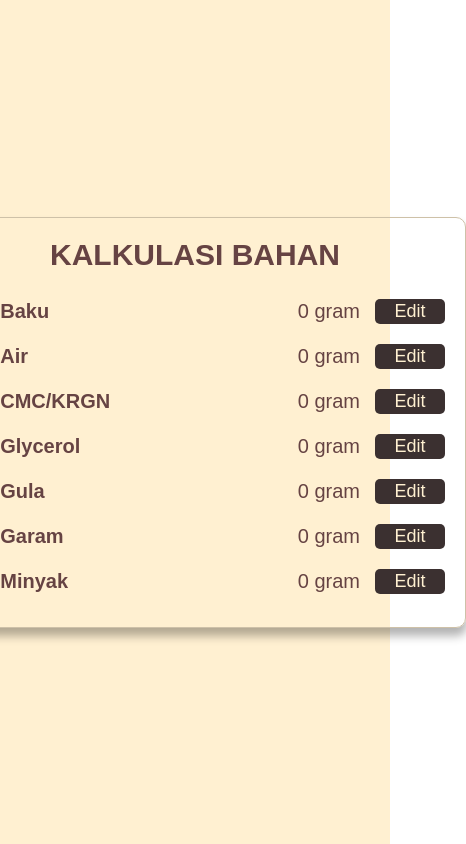
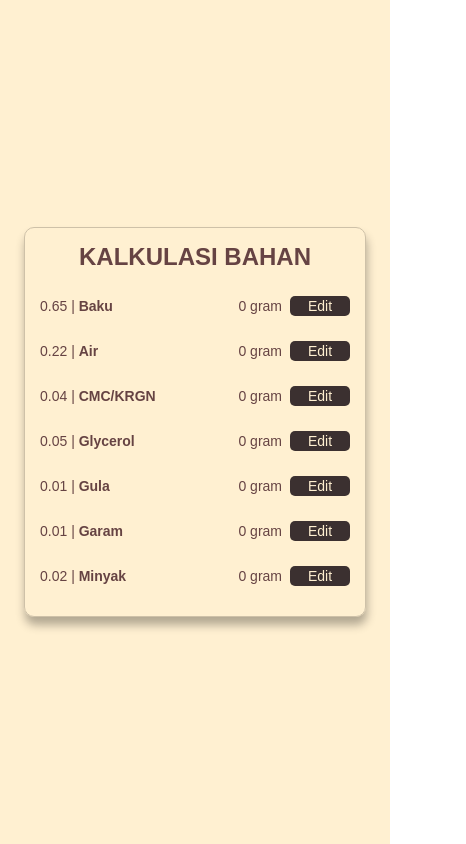
Before and after one commit to aridwann/kalkulasi-bahan, a React (Vite) app: page / in a window 390 px wide. Shown: the whole page, 466 px wide, since content can reach past the window. Built offline with nearby package versions, Linux system fonts and the light colour scheme.

Commit message:
Menjadikan layout responsive pada ukuran width <600px

```diff
--- a/src/App.css
+++ b/src/App.css
@@ -65,3 +65,27 @@ button {
 .none {
   display: none;
 }
+
+@media only screen and (max-width: 600px) {
+  h1 {
+    font-size: 24px;
+    margin-bottom: 15px;
+  }
+  section {
+    width: 310px;
+    padding: 15px;
+  }
+  button,
+  p,
+  section div div p,
+  section div input {
+    font-size: 14px;
+  }
+  button {
+    width: 60px;
+    margin-left: 3px;
+  }
+  section div input {
+    width: 75px;
+  }
+}
--- a/src/components/EditItem.jsx
+++ b/src/components/EditItem.jsx
@@ -11,9 +11,9 @@ function EditItem({ data, changeIsEdit, calc }) {
   };
   return (
     <div>
-      <label>
+      <p>
         {data.proporsi} | <b>{data.name}</b>
-      </label>
+      </p>
       <div>
         <input type="number" min="0" value={value} onChange={handleChange} />
         <div>
--- a/src/components/Item.jsx
+++ b/src/components/Item.jsx
@@ -4,7 +4,6 @@ function Item({ data, changeIsEdit }) {
       <p>
         {data.proporsi} | <b>{data.name}</b>
       </p>
-      <p></p>
       <div>
         <p>{data.value} gram</p>
         <button
```
